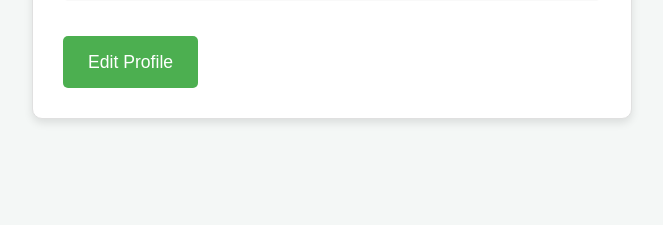
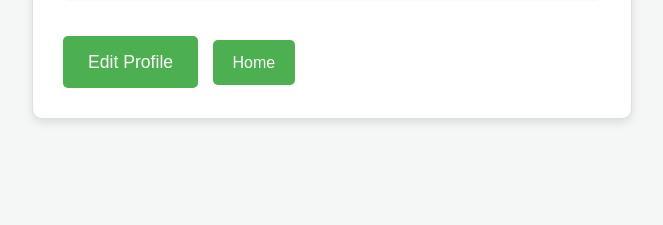
Before and after one commit to Akhilakandadi/nutrition-tracker-cpp, a Django app: page /nutrition/profile/ in a window 1280 px wide. Shown: the part 488-713 px from the top of the page, without its empty margins (308-971 px from the left). Run offline with Django 5.2, Linux system fonts and the light colour scheme; the visitor is signed in with stand-in values (Sample User, id 1); data comes from the database, SQL or seed files in the repository.

Commit message:
Update profile_info.html

```diff
--- a/nutrition/templates/nutrition/profile_info.html
+++ b/nutrition/templates/nutrition/profile_info.html
@@ -6,7 +6,6 @@
     <link rel="stylesheet" type="text/css" href="{% static 'css/profile_info.css' %}">
 </head>
 <body>
-
     <h1>Your Profile Info</h1>
     <div class="profile-container">
         <p><strong>Username:</strong> {{ profile.user.username }}</p>
@@ -16,7 +15,7 @@
         <p><strong>Medical Conditions:</strong> {{ profile.medical_conditions }}</p>
 
         <a href="{% url 'edit_profile' %}" class="button">Edit Profile</a>
+        <a href="{% url 'meal_list' %}" style="display: inline-block; padding: 10px 20px; background-color: #4CAF50; color: white; text-decoration: none; border-radius: 5px; margin-left: 10px;">Home</a>
     </div>
-
 </body>
 </html>
```
